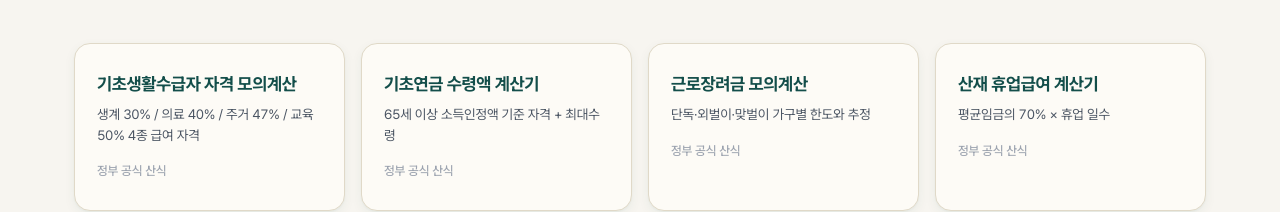
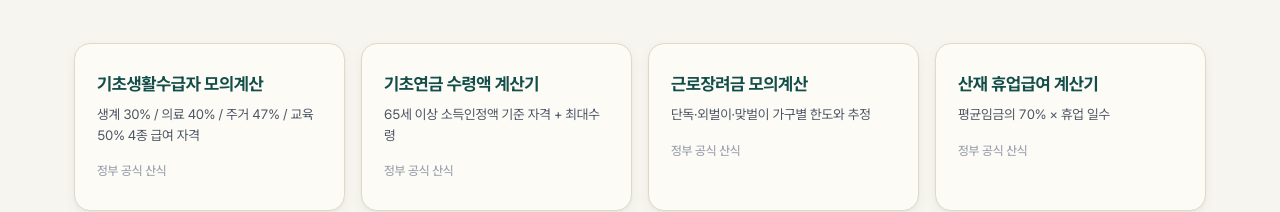
Before and after one commit to hyunjun82/-moneydoc, a Next.js app: page /government in a window 1280 px wide. Shown: the part 268-480 px from the top of the page. Built offline with nearby package versions, Linux system fonts and the light colour scheme.

Commit message:
GOVERNMENT 기초생활수급자 자격 모의계산 → 기초생활수급자 모의계산 (이름 단축)

```diff
--- a/app/government/page.tsx
+++ b/app/government/page.tsx
@@ -28,7 +28,7 @@ export default function Page() {
         <div className="cats">
         <a href="/government/basic-livelihood-eligibility/" className="cat" style={{ textDecoration: "none" }}>
           <div className="cat-body">
-            <h3 className="cat-name">기초생활수급자 자격 모의계산</h3>
+            <h3 className="cat-name">기초생활수급자 모의계산</h3>
             <p className="cat-desc">생계 30% / 의료 40% / 주거 47% / 교육 50% 4종 급여 자격</p>
             <span className="cat-count">정부 공식 산식</span>
           </div>
--- a/moneydoc-data/calculators/government/basic-livelihood-eligibility.json
+++ b/moneydoc-data/calculators/government/basic-livelihood-eligibility.json
@@ -2,7 +2,7 @@
   "id": "basic-livelihood-eligibility",
   "category": "government",
   "subCategory": "welfare",
-  "title": "기초생활수급자 자격 모의계산",
+  "title": "기초생활수급자 모의계산",
   "subtitle": "생계 32% / 의료 40% / 주거 48% / 교육 50% (2026 기준중위소득 6.51% 인상 적용)",
   "slug": "basic-livelihood-eligibility",
   "searchAliases": [
```
